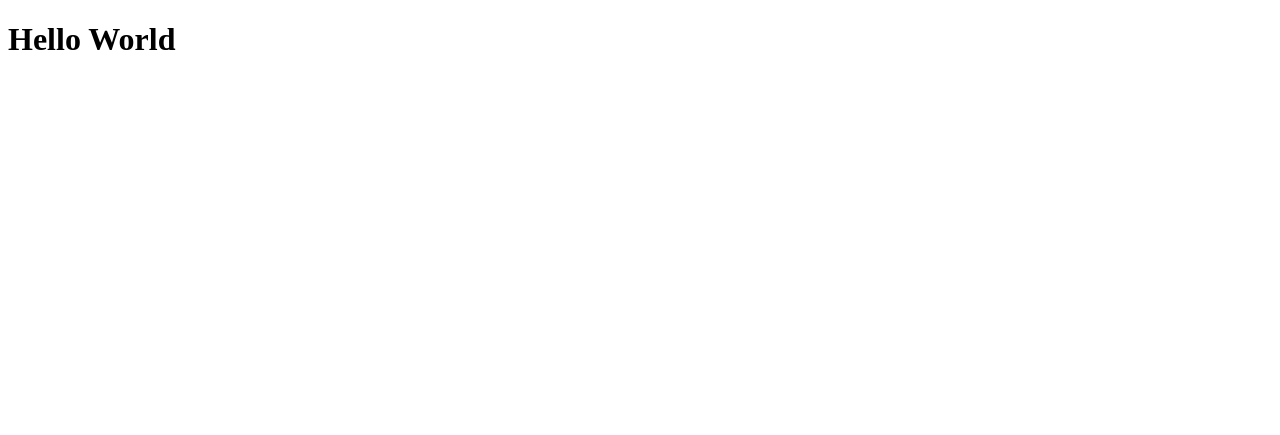
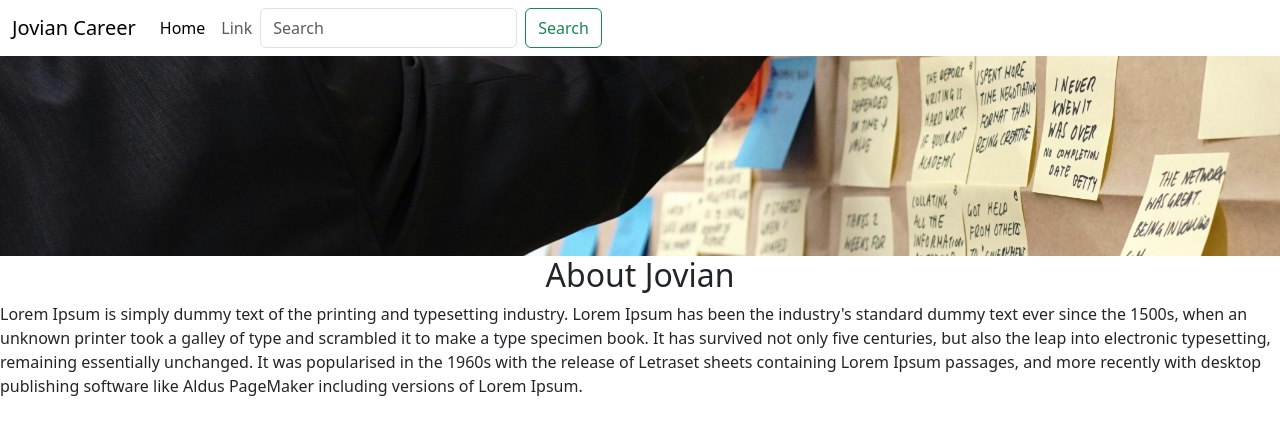
Before and after one commit to Divyanshu4381/joviyan-career-website, a Flask app: page / in a window 1280 px wide. Before the commit the part shown is almost empty. Shown: the top 435 px of the page. Run offline with Flask 3, Linux system fonts and the light colour scheme.

Commit message:
forth commit

```diff
--- a/templates/home.html
+++ b/templates/home.html
@@ -4,9 +4,44 @@
   <meta charset="UTF-8">
   <meta http-equiv="X-UA-Compatible" content="IE=edge">
   <meta name="viewport" content="width=device-width, initial-scale=1.0">
+  <link href="https://cdn.jsdelivr.net/npm/bootstrap@5.3.3/dist/css/bootstrap.min.css" rel="stylesheet" integrity="sha384-QWTKZyjpPEjISv5WaRU9OFeRpok6YctnYmDr5pNlyT2bRjXh0JMhjY6hW+ALEwIH" crossorigin="anonymous">
+  <style>
+    #banner{
+      width:100% ;
+      height:200px;
+      object-fit:cover;
+    }
+  </style>
   <title>Jovian Career </title>
 </head>
 <body>
-  <h1>Hello World</h1>
+  <nav class="navbar navbar-expand-lg ">
+    <div class="container-fluid flex items-center">
+      <a class="navbar-brand" href="#">Jovian Career </a>
+      <button class="navbar-toggler" type="button" data-bs-toggle="collapse" data-bs-target="#navbarSupportedContent" aria-controls="navbarSupportedContent" aria-expanded="false" aria-label="Toggle navigation">
+        <span class="navbar-toggler-icon"></span>
+      </button>
+      <div class="collapse navbar-collapse" id="navbarSupportedContent">
+        <ul class="navbar-nav me-auto mb-2 mb-lg-0">
+          <li class="nav-item">
+            <a class="nav-link active" aria-current="page" href="#">Home</a>
+          </li>
+          <li class="nav-item">
+            <a class="nav-link" href="#">Link</a>
+          </li>
+
+        <form class="d-flex" role="search">
+          <input class="form-control me-2" type="search" placeholder="Search" aria-label="Search">
+          <button class="btn btn-outline-success" type="submit">Search</button>
+        </form>
+      </div>
+    </div>
+  </nav>
+  <div>
+  <img id='banner'  src="static/banner.jpg">
+    <h2 class='text-center'>About Jovian</h2>
+    <p>Lorem Ipsum is simply dummy text of the printing and typesetting industry. Lorem Ipsum has been the industry's standard dummy text ever since the 1500s, when an unknown printer took a galley of type and scrambled it to make a type specimen book. It has survived not only five centuries, but also the leap into electronic typesetting, remaining essentially unchanged. It was popularised in the 1960s with the release of Letraset sheets containing Lorem Ipsum passages, and more recently with desktop publishing software like Aldus PageMaker including versions of Lorem Ipsum.</p>
+  </div>
+
 </body>
 </html>
```
Also changed, not shown: static/banner.jpg (added).
